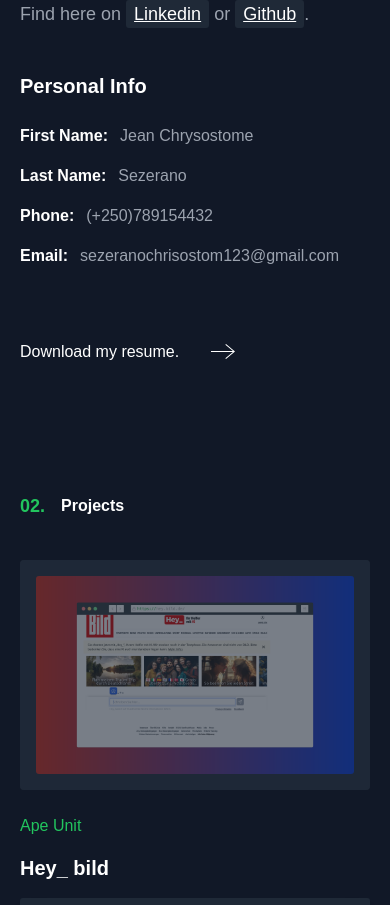
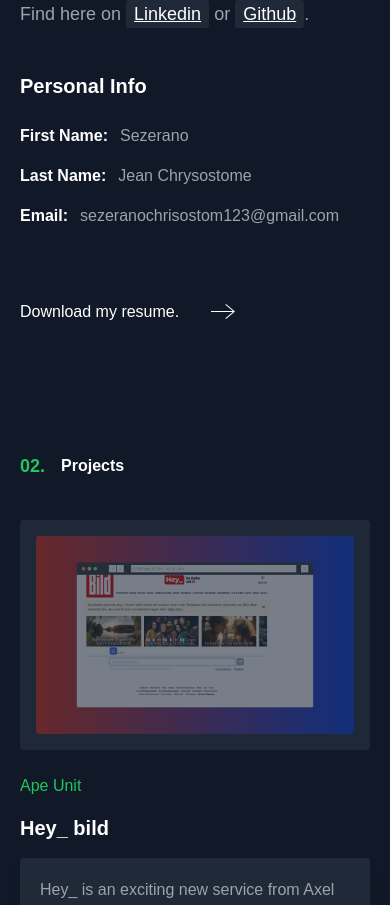
Before and after one commit to chrisostome01/sezeranoJchrisostome, a Nuxt app: page / in a window 390 px wide. Shown: the part 1300-2205 px from the top of the page. Built offline with nearby package versions, Linux system fonts and the light colour scheme; a web font is replaced by a local one.

Commit message:
feat: remove my phone number

```diff
--- a/components/About.vue
+++ b/components/About.vue
@@ -33,9 +33,8 @@
           <div
             class="flex items-center gap-3"
             v-for="info in [
-              { key: 'First Name', value: 'Jean Chrysostome' },
-              { key: 'Last Name', value: 'Sezerano' },
-              { key: 'Phone', value: '(+250)789154432' },
+              { key: 'First Name', value: 'Sezerano' },
+              { key: 'Last Name', value: 'Jean Chrysostome' },
               { key: 'Email', value: 'sezeranochrisostom123@gmail.com' },
             ]"
           >
--- a/components/Contact.vue
+++ b/components/Contact.vue
@@ -25,6 +25,7 @@
               Get In Touch.
             </h4>
             <a
+              target="_blank"
               href="mailto:sezeranochrisostom123@gmail.com"
               v-motion-slide-visible-bottom
               class="px-6 my-4 py-3 border-green-500 text-green-500 cursor-pointer font-medium rounded-[3px] hover:bg-gray-800 bg-opacity-50 border bogr"
```
Also changed, not shown: 1 other file (tests, documents, lock files or other folders).
